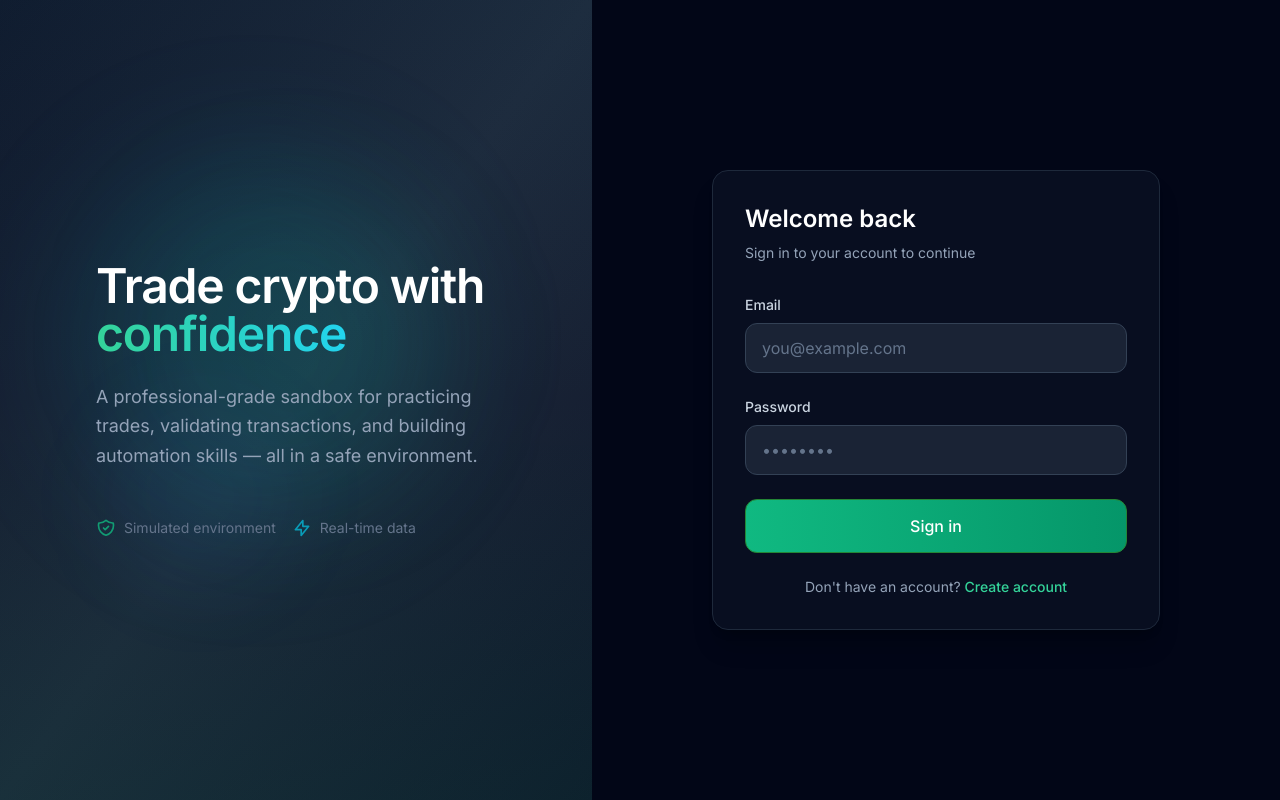
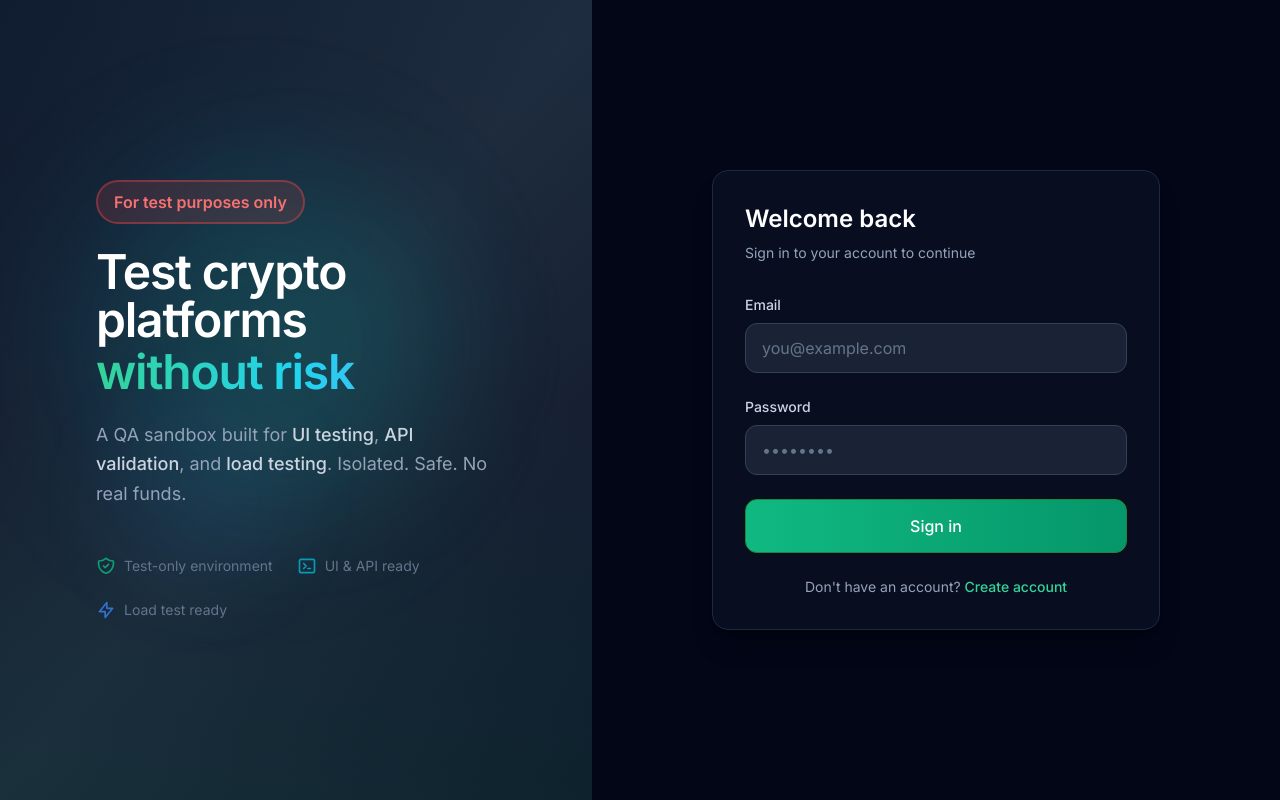
Before and after one commit to mmizin/CryptoSandboxQA, a Next.js app in the folder frontend/: page / in a window 1280 px wide. Built offline with nearby package versions, Linux system fonts and the light colour scheme.

Commit message:
feat: update hero text for QA/testing focus with visible test-purpose badge
- Change messaging to emphasize UI, API, and load testing
- Add prominent red 'For test purposes only' badge
- Update feature badges: test-only environment, UI & API ready, load test ready

Made-with: Cursor

```diff
--- a/frontend/app/page.tsx
+++ b/frontend/app/page.tsx
@@ -33,25 +33,34 @@ export default function HomePage() {
         />
         <div className="relative z-10 flex flex-col justify-center px-16 xl:px-24 2xl:px-32">
           <div className="max-w-lg">
+            <span className="inline-block px-4 py-2 rounded-full text-base font-semibold bg-red-500/15 text-red-400 border-2 border-red-500/40 mb-6">
+              For test purposes only
+            </span>
             <h1 className="text-4xl xl:text-5xl font-semibold text-white tracking-tight leading-tight mb-6">
-              Trade crypto with
-              <span className="bg-gradient-to-r from-emerald-400 to-cyan-400 bg-clip-text text-transparent"> confidence</span>
+              Test crypto platforms
+              <span className="block mt-1 bg-gradient-to-r from-emerald-400 via-cyan-400 to-blue-400 bg-clip-text text-transparent">without risk</span>
             </h1>
             <p className="text-lg text-slate-400 leading-relaxed">
-              A professional-grade sandbox for practicing trades, validating transactions, and building automation skills — all in a safe environment.
+              A QA sandbox built for <span className="text-slate-300 font-medium">UI testing</span>, <span className="text-slate-300 font-medium">API validation</span>, and <span className="text-slate-300 font-medium">load testing</span>. Isolated. Safe. No real funds.
             </p>
-            <div className="mt-12 flex items-center gap-4 text-slate-500">
+            <div className="mt-12 flex flex-wrap items-center gap-6 text-slate-500">
               <span className="flex items-center gap-2 text-sm">
-                <svg className="w-5 h-5 text-emerald-500/80" fill="none" viewBox="0 0 24 24" stroke="currentColor">
+                <svg className="w-5 h-5 text-emerald-500/80 shrink-0" fill="none" viewBox="0 0 24 24" stroke="currentColor">
                   <path strokeLinecap="round" strokeLinejoin="round" strokeWidth={2} d="M9 12l2 2 4-4m5.618-4.016A11.955 11.955 0 0112 2.944a11.955 11.955 0 01-8.618 3.04A12.02 12.02 0 003 9c0 5.591 3.824 10.29 9 11.622 5.176-1.332 9-6.03 9-11.622 0-1.042-.133-2.052-.382-3.016z" />
                 </svg>
-                Simulated environment
+                Test-only environment
               </span>
               <span className="flex items-center gap-2 text-sm">
-                <svg className="w-5 h-5 text-cyan-500/80" fill="none" viewBox="0 0 24 24" stroke="currentColor">
+                <svg className="w-5 h-5 text-cyan-500/80 shrink-0" fill="none" viewBox="0 0 24 24" stroke="currentColor">
+                  <path strokeLinecap="round" strokeLinejoin="round" strokeWidth={2} d="M8 9l3 3-3 3m5 0h3M5 20h14a2 2 0 002-2V6a2 2 0 00-2-2H5a2 2 0 00-2 2v12a2 2 0 002 2z" />
+                </svg>
+                UI & API ready
+              </span>
+              <span className="flex items-center gap-2 text-sm">
+                <svg className="w-5 h-5 text-blue-500/80 shrink-0" fill="none" viewBox="0 0 24 24" stroke="currentColor">
                   <path strokeLinecap="round" strokeLinejoin="round" strokeWidth={2} d="M13 10V3L4 14h7v7l9-11h-7z" />
                 </svg>
-                Real-time data
+                Load test ready
               </span>
             </div>
           </div>
```
